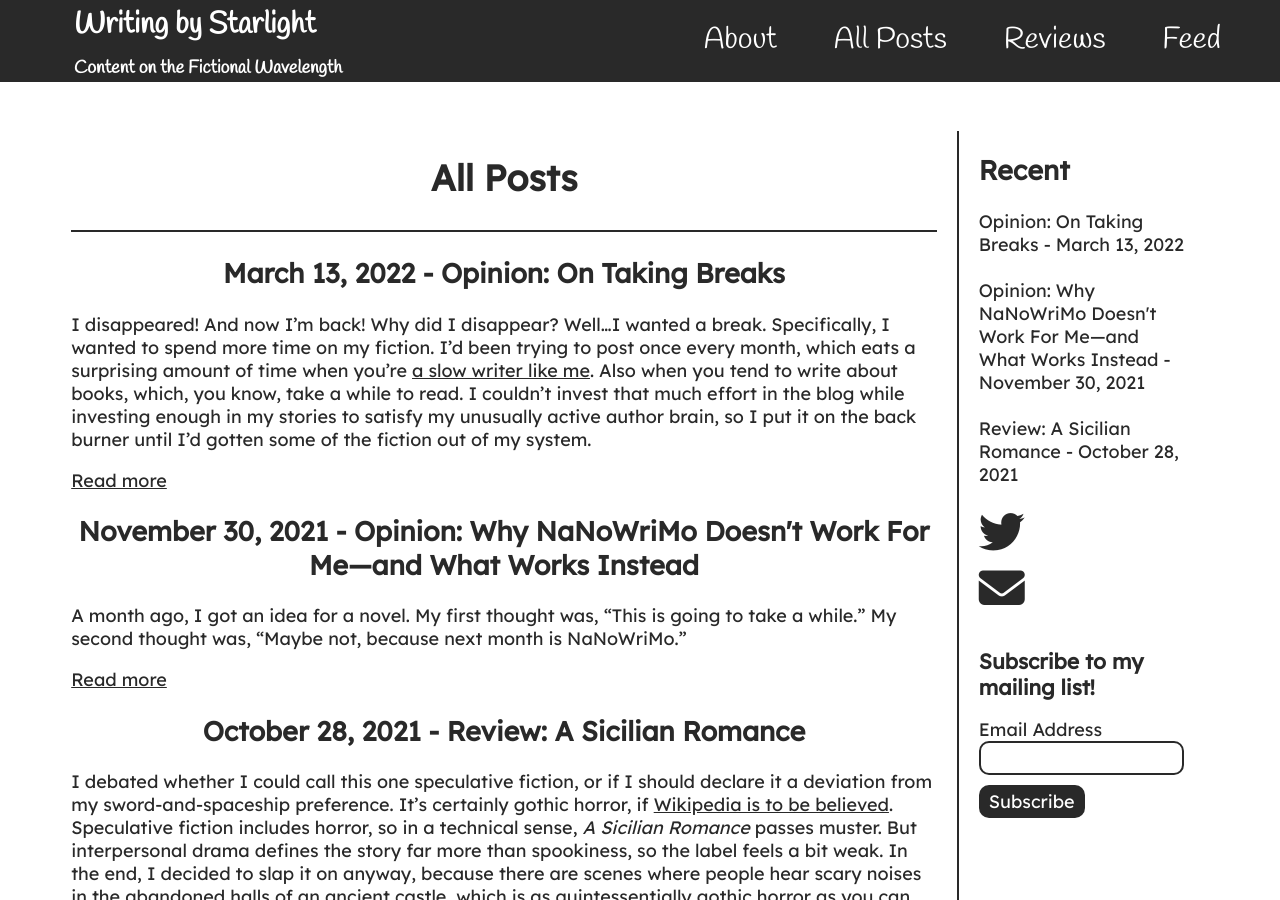
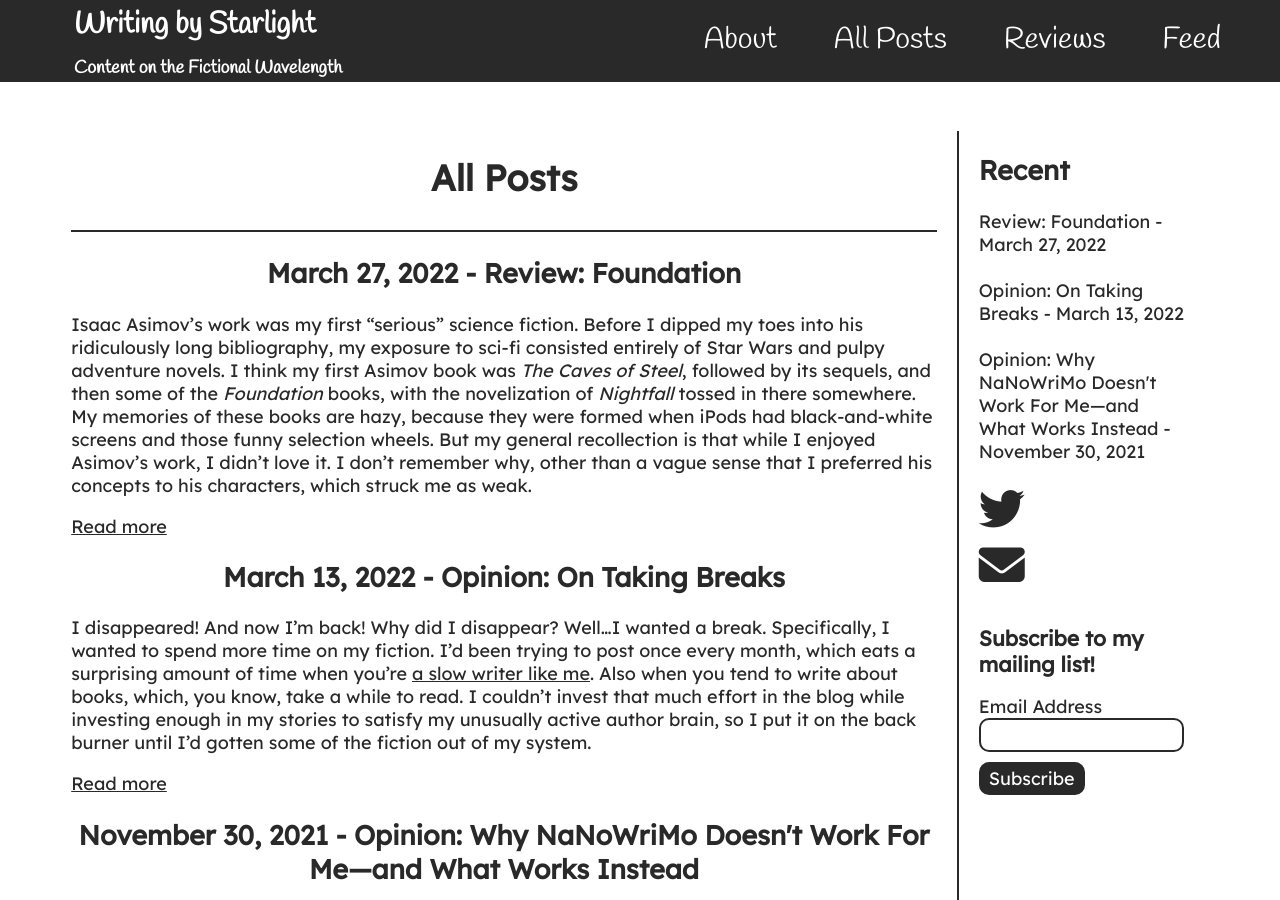
Before and after one commit to cehornig/starlight-blog, a Jekyll site: the page built from all.html, in a window 1280 px wide and 900 px high. Built offline with Jekyll 4.4.1, drawn with Linux system fonts in a browser that asks for light colours; nearby versions of some CDN libraries; some of the changed lines change nothing that is shown.

Commit message:
Add Foundation review

```diff
--- /dev/null
+++ b/_posts/2022-03-27-foundation.md
@@ -0,0 +1,26 @@
+---
+layout: post
+title: "Review: Foundation"
+author: Isaac Asimov
+tags: ["Two Stars"]
+rating: 2
+---
+Isaac Asimov’s work was my first “serious” science fiction. Before I dipped my toes into his ridiculously long bibliography, my exposure to sci-fi consisted entirely of Star Wars and pulpy adventure novels. I think my first Asimov book was _The Caves of Steel_, followed by its sequels, and then some of the _Foundation_ books, with the novelization of _Nightfall_ tossed in there somewhere. My memories of these books are hazy, because they were formed when iPods had black-and-white screens and those funny selection wheels. But my general recollection is that while I enjoyed Asimov’s work, I didn't love it. I don't remember why, other than a vague sense that I preferred his concepts to his characters, which struck me as weak.
+
+When I decided to reread _Foundation_, I was curious if adult me and tween me would agree. The short answer is yes. The longer answer is yes, plus a big old raised brow at the ’50s gender roles. I think I noticed this issue as a kid, but didn’t have the vocabulary or social awareness to process it. These days, as someone who derives great joy from anything that crushes gender norms, it was, shall we say, _unpleasant_.
+
+_Foundation_ begins with the ancient interplanetary Empire on the verge of collapse. The warning signs are subtle, and only the brilliant psychologist Hari Seldon, who can predict the future, knows what’s coming. He establishes a new society on the distant planet Terminus—the titular Foundation—whose evolution he’s calculated from its modest foundation (ha) to its eventual ascension as a reborn Empire. To reach that lofty goal, the Foundation must navigate a series of pre-planned “Seldon crises” initiated by hostile states and its own fractious population. Each success brings it one step closer to Empire—but one failure will mean its end, and the end of Seldon’s millenia-spanning plan.
+
+It’s an awesome idea. Five out of five, no complaints. It’s hard to execute with well-developed characters, though, because nobody’s going to live long enough to experience more than a fraction of Seldon’s scheme. To handle the massive timescale, Asimov breaks _Foundation_ into several segments, each taking place decades or centuries apart. This means no character can appear for more than part of the book, and _that_ means every character has a smaller space in which to develop. The “more characters = less space per character” issue is a weakness of multi-viewpoint novels in general unless they’re gigantic (see: _A Song of Ice and Fire_). _Foundation_ is not gigantic, and its character development is further hampered by the way that the characters exist to fill roles, rather than allowing roles to evolve naturally from the characters. There’s <span class="spoiler">the crafty mayor, the fiery revolutionary, the ambitious trader, the power-hungry autocrat</span>…which aren’t bad descriptors, but the characters have minimal personality beyond those pithy summaries. Their flatness makes the whole story feel flat.
+
+And all of them are men. _All_ of them. The lack of women is so striking that I took it upon myself to catalogue every female character in the book. They are:
+
+1. A nameless woman who operates a switchboard for a paragraph
+2. A girl who is awed by a piece of jewelry for a page
+3. An overbearing wife who becomes docile the moment she’s given same piece of jewelry
+
+Not exactly an admirable showing. Though I will admit the wife shows signs of depth. She’s belligerent because <span class="spoiler">she was forced into an arranged marriage to boost her family’s political power, which makes her sympathetic despite her demeanor, and introduces an element of personal drama that’s lacking in most of her male counterparts.</span> But the jewelry tosses any hint of a complex subplot out the window. If the book’s depictions are to be believed, all women are subservient, nasty, or shallow, and do nothing of importance (beyond, perhaps, bolstering the economy for kitchen supplies). I’m not sure why it didn’t occur to Asimov that gender roles might be different in 50,000 years, considering that his story is about sweeping social change over the course of eons. Goes to show how ingrained those gender roles were in the collective ‘50s psyche, I guess.
+
+I’m reluctant to penalize _Foundation_ too much for its female characters. It seems unfair to slam a book for something that likely wouldn't have bothered the average reader when it was written. But its portrayal of women is objectively bad, and deserves a load of criticism regardless of publication date. Not to mention that poor characterization is a problem throughout the book, misogynistic or otherwise. It’s unfortunate that Asimov didn’t approach his characters with the same care and thoughtfulness he gave to his concepts. As it is, _Foundation_ was a fun trip down memory lane, but I doubt I’ll take it again.
+
+_Postscript: I've heard that the currently airing_ Foundation _TV series repairs the misogyny problem. If that's the case, I'm all for it. I'd turn cartwheels for a version of this story that fixes the character issues while leaving the galactic-scale epicness that Asimov does so well._
--- a/reviews.html
+++ b/reviews.html
@@ -39,7 +39,7 @@ title: Reviews
       {% endfor %}
     </div>
   {% endif %}
-{% endfor %}
+{% endfor %}-->
 <h2 class="header review-header">Two Stars</h2>
 {% for tag in site.tags %}
   {% if tag[0] == "Two Stars" %}
@@ -52,7 +52,7 @@ title: Reviews
     </div>
   {% endif %}
 {% endfor %}
-<h2 class="header review-header">One Star</h2>
+<!--<h2 class="header review-header">One Star</h2>
 {% for tag in site.tags %}
   {% if tag[0] == "One Star" %}
     <div class="rating-group">
```
